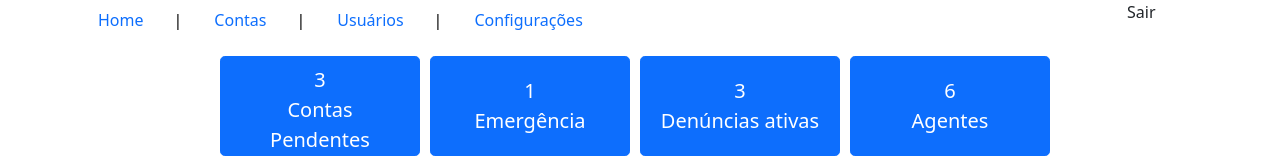
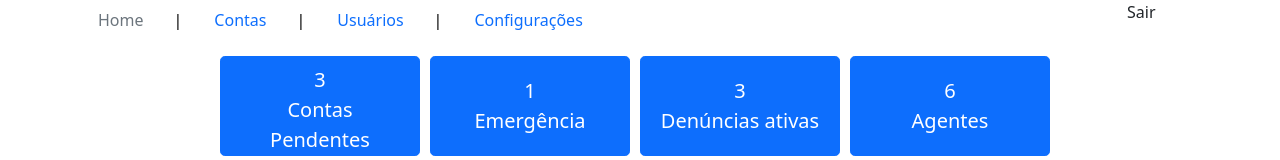
Before and after one commit to gabrielbf/bairro-seguro, a React (Create React App) app: page / in a window 1280 px wide. Shown: the top 160 px of the page. Built offline with nearby package versions, Linux system fonts and the light colour scheme.

Commit message:
Alteração de chamada para componente MenuLinkSuperior passando a página ativo em AdminHome

```diff
--- a/src/components/AdminHome/AdminHome.js
+++ b/src/components/AdminHome/AdminHome.js
@@ -10,7 +10,7 @@ const AdminHome = () => (
   <div className='AdminHome container'>
     <div className='row'>
       <div className='col-11'>
-        <MenuLinksSuperior />
+        <MenuLinksSuperior ativo='home'/>
       </div>
       <div className='col-1'>
         Sair
```
